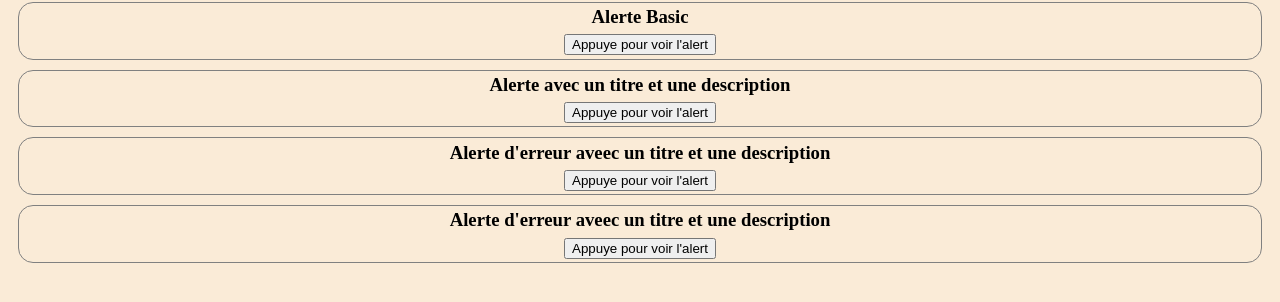
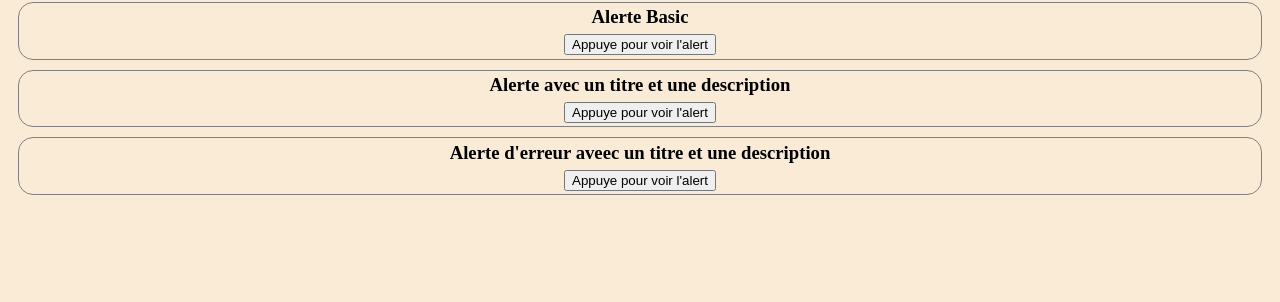
Before and after one commit to abject1/test_alert, a plain HTML site: page index.html in a window 1280 px wide. Shown: the part 78-380 px from the top of the page. Drawn offline with Linux system fonts and the light colour scheme; some packages are replaced by stand-ins of ours; a script that the page names is missing.

Commit message:
retirer la quatrieme alert

```diff
--- a/index.html
+++ b/index.html
@@ -24,10 +24,6 @@
                 <h3>Alerte d'erreur aveec un titre et une description</h3>
                 <button id="troisiemeAlert">Appuye pour voir l'alert</button>
             </div>
-            <div class="Alert">
-                <h3>Alerte d'erreur aveec un titre et une description</h3>
-                <button id="quatriemeAlert">Appuye pour voir l'alert</button>
-            </div>
 
         </div>
     </div>
```
